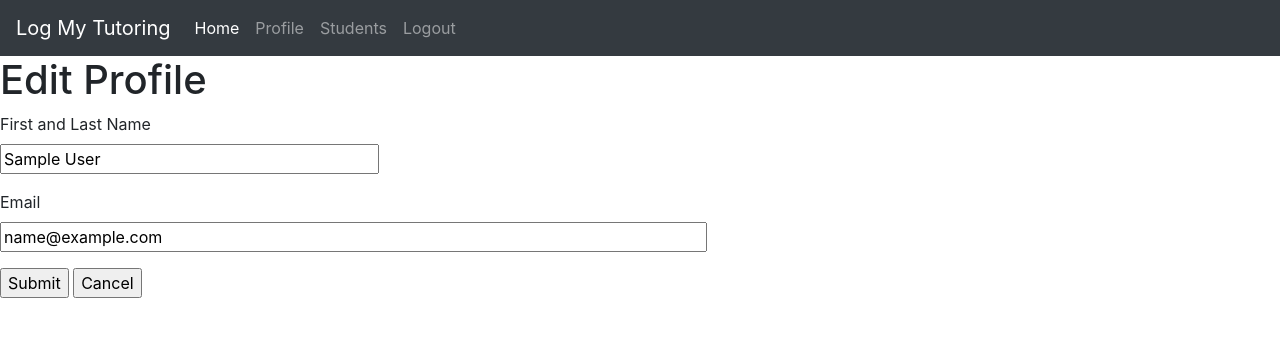
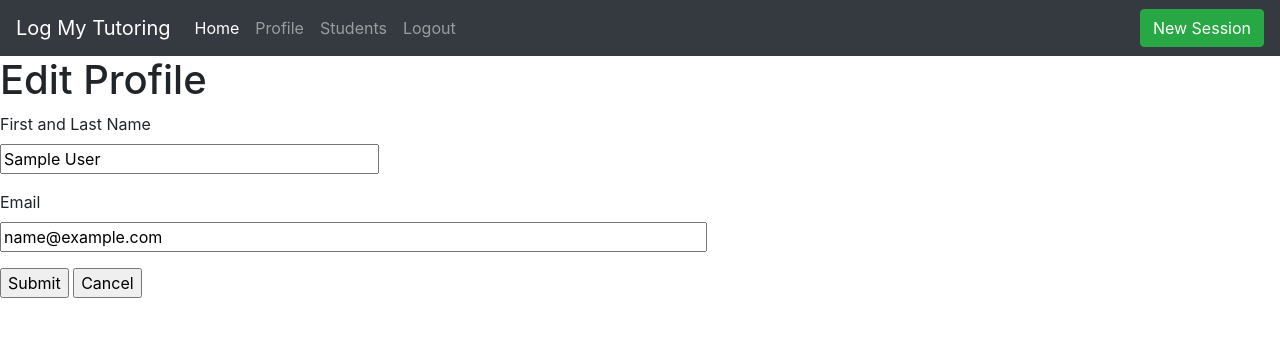
Before and after one commit to BrianBChoi/logmytutoring, a Flask app: page /edit-profile in a window 1280 px wide. Shown: the top 337 px of the page. Run offline with Flask 2, Linux system fonts and the light colour scheme; the visitor is signed in with stand-in values (Sample User, id 1); data comes from the database, SQL or seed files in the repository; parts of the project's set-up code (start-up, migrations or seed data) failed here and were passed over; some libraries are stand-ins or nearby versions.

Commit message:
Add new session modal button to navbar

```diff
--- a/app/templates/base.html
+++ b/app/templates/base.html
@@ -40,6 +40,14 @@
         </ul>
       </div>
 
+      <ul class="navbar-nav navbar-right">
+        <li>
+          <button type="button" class="btn btn-success" data-toggle="modal" data-target="#exampleModal">
+            New Session
+          </button>
+        </li>
+      </ul>
+
       <button class="navbar-toggler" type="button" data-toggle="collapse" data-target="#navbarNavDropdown" aria-controls="navbarNavDropdown" aria-expanded="false" aria-label="Toggle navigation">
         <span class="navbar-toggler-icon"></span>
       </button>
```
